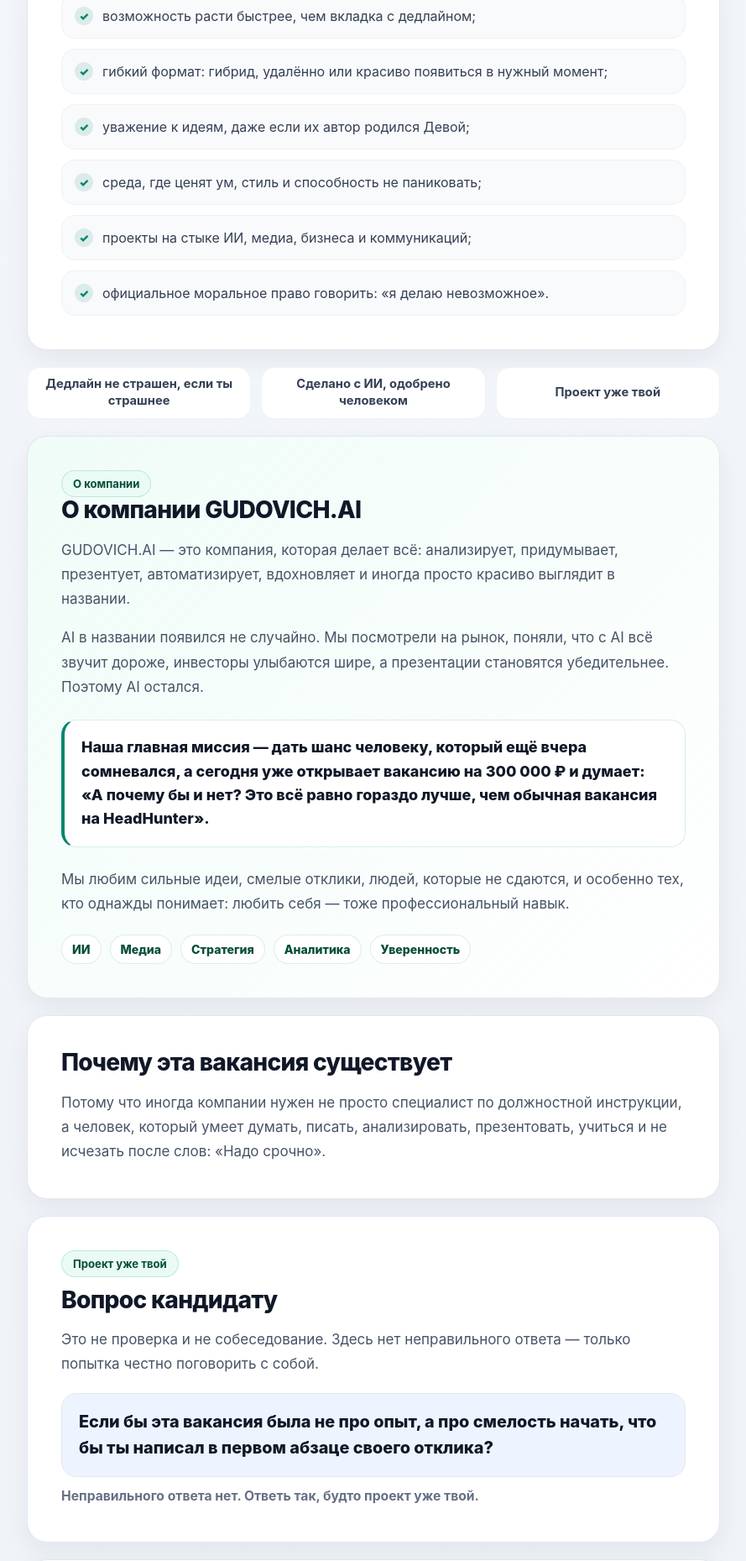
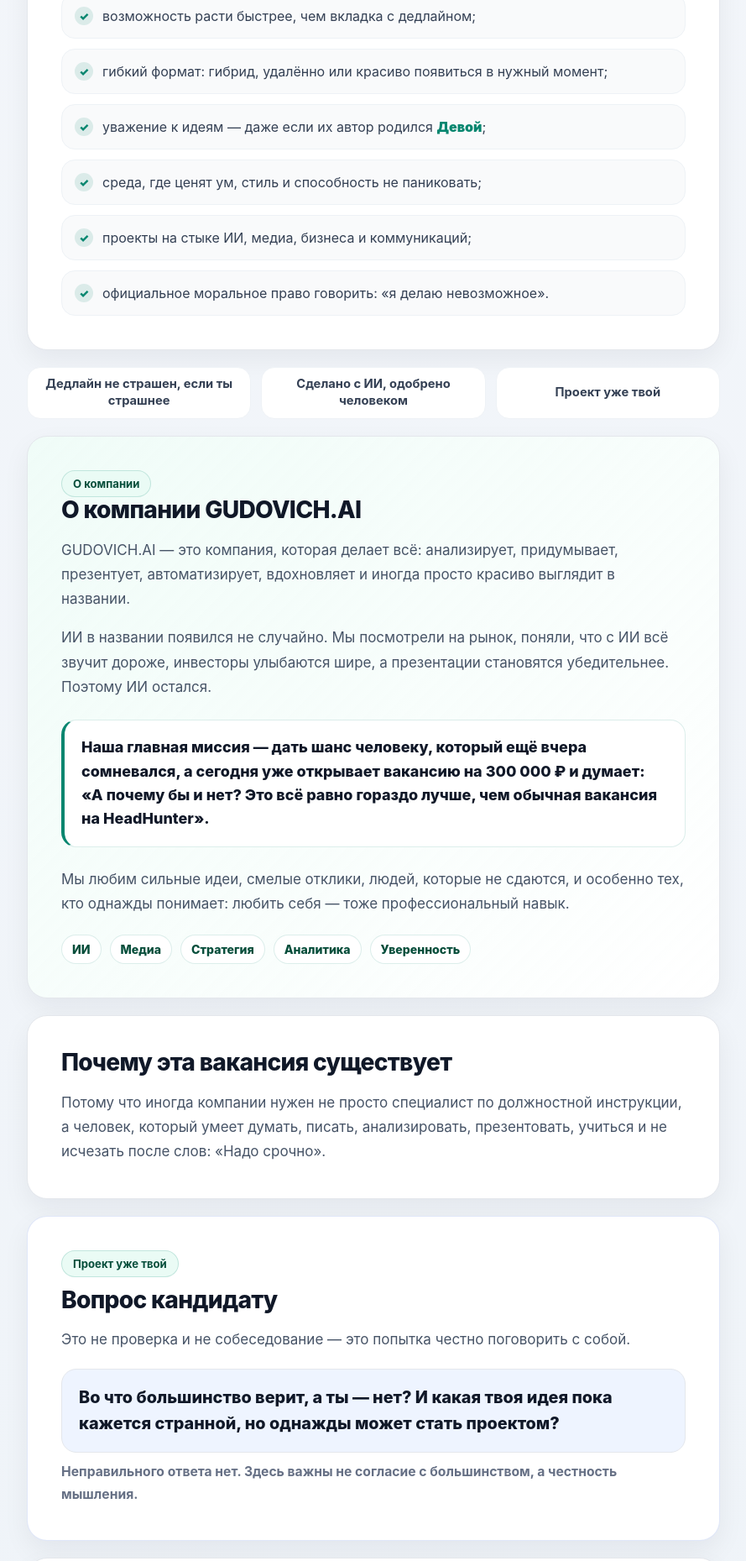
Before and after one commit to uyanujet72-art/GudaJoB, a React (Vite) app: page / in a window 1280 px wide. Shown: the part 5640-7499 px from the top of the page at 84% size, without its empty margins (8-897 px from the left). Built offline with nearby package versions, Linux system fonts and the light colour scheme.

Commit message:
Fix full width vacancy blocks

```diff
--- a/src/App.jsx
+++ b/src/App.jsx
@@ -40,7 +40,7 @@
   'задачи, после которых обычная работа кажется слишком простой;',
   'возможность расти быстрее, чем вкладка с дедлайном;',
   'гибкий формат: гибрид, удалённо или красиво появиться в нужный момент;',
-  'уважение к идеям, даже если их автор родился Девой;',
+  <>уважение к идеям — даже если их автор родился <strong className="zodiac-accent">Девой</strong>;</>,
   'среда, где ценят ум, стиль и способность не паниковать;',
   'проекты на стыке ИИ, медиа, бизнеса и коммуникаций;',
   'официальное моральное право говорить: «я делаю невозможное».',
@@ -175,8 +175,8 @@
       <h2>{title}</h2>
       {note && <p className="section-note">{note}</p>}
       <ul className="check-list">
-        {items.map((item) => (
-          <li key={item}>{item}</li>
+        {items.map((item, index) => (
+          <li key={typeof item === 'string' ? item : index}>{item}</li>
         ))}
       </ul>
     </section>
@@ -308,9 +308,9 @@
         презентует, автоматизирует, вдохновляет и иногда просто красиво выглядит в названии.
       </p>
       <p>
-        AI в названии появился не случайно. Мы посмотрели на рынок, поняли, что с AI всё
+        ИИ в названии появился не случайно. Мы посмотрели на рынок, поняли, что с ИИ всё
         звучит дороже, инвесторы улыбаются шире, а презентации становятся убедительнее.
-        Поэтому AI остался.
+        Поэтому ИИ остался.
       </p>
       <blockquote>
         Наша главная миссия — дать шанс человеку, который ещё вчера сомневался, а сегодня уже
@@ -333,14 +333,13 @@
       <span className="badge accent">Проект уже твой</span>
       <h2>Вопрос кандидату</h2>
       <p>
-        Это не проверка и не собеседование. Здесь нет неправильного ответа — только попытка
-        честно поговорить с собой.
+        Это не проверка и не собеседование — это попытка честно поговорить с собой.
       </p>
       <p className="question-accent">
-        Если бы эта вакансия была не про опыт, а про смелость начать, что бы ты написал
-        в первом абзаце своего отклика?
+        Во что большинство верит, а ты — нет? И какая твоя идея пока кажется странной,
+        но однажды может стать проектом?
       </p>
-      <p className="question-caption">Неправильного ответа нет. Ответь так, будто проект уже твой.</p>
+      <p className="question-caption">Неправильного ответа нет. Здесь важны не согласие с большинством, а честность мышления.</p>
     </section>
   );
 }
--- a/src/styles.css
+++ b/src/styles.css
@@ -732,6 +732,11 @@
   line-height: 1.35;
 }
 
+.zodiac-accent {
+  color: var(--green);
+  font-weight: 900;
+}
+
 .offer-card {
   background: var(--white);
 }
```
